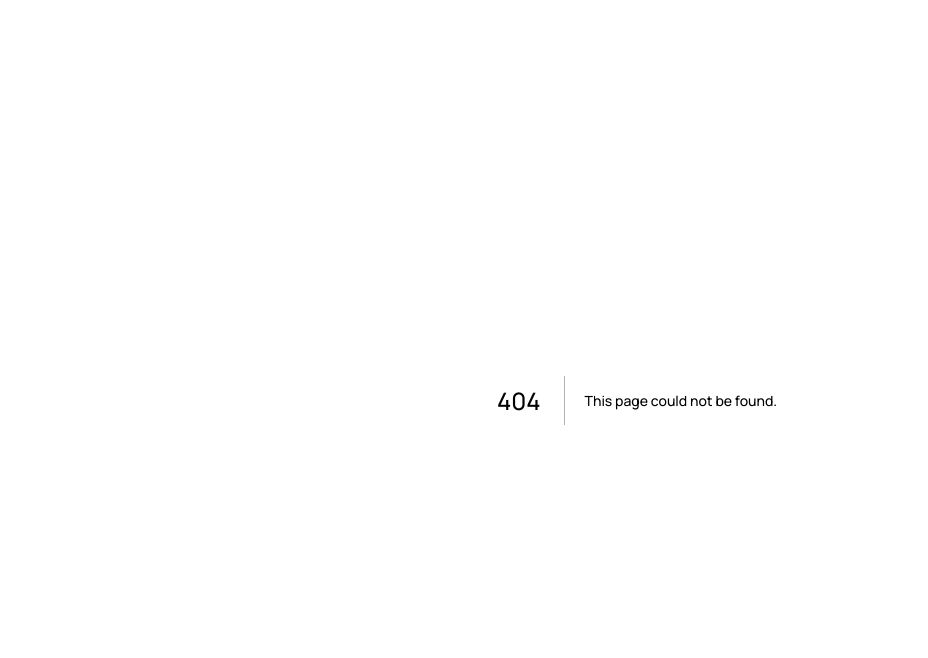
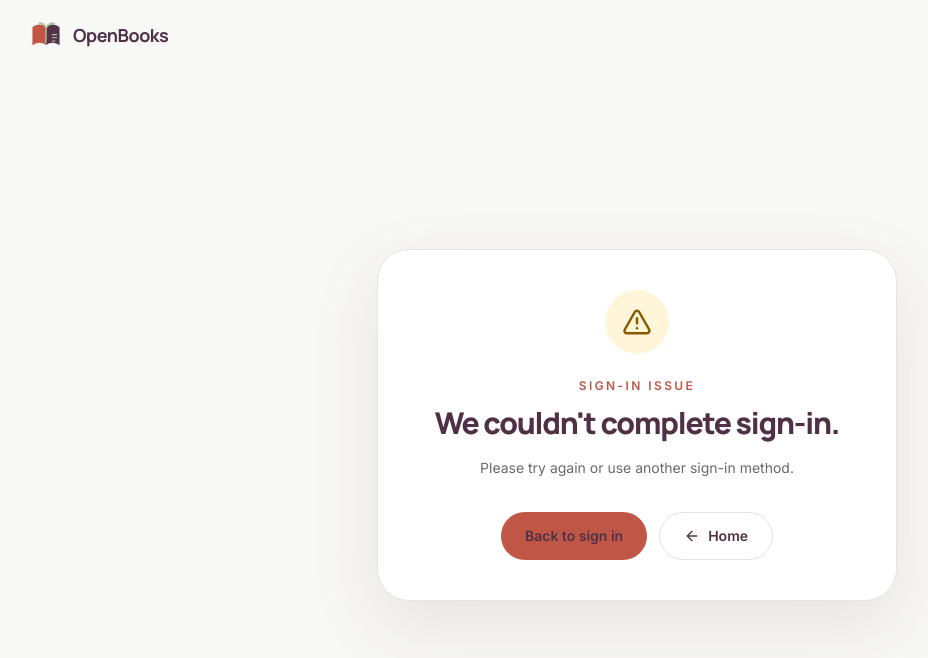
Before and after one commit to awesomeakokayo/OpenBooks, a Next.js app: page /auth-error in a window 1280 px wide. Before the commit this address had no page. Shown: the top 658 px of the page, without its empty margins (3-931 px from the left). Built offline with nearby package versions, Linux system fonts and the light colour scheme.

Commit message:
feat: add safe OAuth authentication error page

```diff
--- /dev/null
+++ b/app/auth-error/page.tsx
@@ -0,0 +1,56 @@
+import Link from "next/link";
+import { AlertTriangle, ArrowLeft } from "lucide-react";
+import { OpenBooksBrandMark } from "@/components/openbooks-brand-mark";
+
+const messages: Record<string, { title: string; body: string }> = {
+  OAuthAccountNotLinked: {
+    title: "This login is already associated with another sign-in method.",
+    body: "Sign in with the method you originally used for OpenBooks. Automatic account linking is disabled for security.",
+  },
+  AccessDenied: {
+    title: "Sign-in was not completed.",
+    body: "The sign-in provider did not allow the request to continue. Please try again.",
+  },
+  Configuration: {
+    title: "Sign-in is not configured yet.",
+    body: "This sign-in method needs to be configured by the OpenBooks administrator before it can be used.",
+  },
+};
+
+export default async function AuthErrorPage({
+  searchParams,
+}: {
+  searchParams: Promise<{ error?: string }>;
+}) {
+  const { error } = await searchParams;
+  const message = messages[error || ""] ?? {
+    title: "We couldn't complete sign-in.",
+    body: "Please try again or use another sign-in method.",
+  };
+
+  return (
+    <main className="min-h-screen bg-[#F8F8F6] text-[#503047]">
+      <header className="mx-auto flex w-full max-w-[1320px] items-center px-5 py-5 lg:px-8">
+        <Link href="/" className="flex items-center gap-2.5">
+          <OpenBooksBrandMark size={34} />
+          <span className="font-heading text-lg font-bold tracking-tight">OpenBooks</span>
+        </Link>
+      </header>
+
+      <section className="flex min-h-[calc(100vh-88px)] items-center justify-center px-5 py-10">
+        <div className="w-full max-w-[520px] rounded-[32px] border border-[#E5E3DF] bg-white p-8 text-center shadow-[0_25px_70px_rgba(80,48,71,0.10)] sm:p-10">
+          <div className="mx-auto flex h-16 w-16 items-center justify-center rounded-full bg-[#FFF5D9] text-[#8A5A00]">
+            <AlertTriangle size={30} />
+          </div>
+          <p className="mt-6 text-xs font-semibold uppercase tracking-[0.2em] text-[#C05746]">Sign-in issue</p>
+          <h1 className="mt-3 font-heading text-3xl font-extrabold tracking-[-0.04em]">{message.title}</h1>
+          <p className="mx-auto mt-4 max-w-[40ch] text-sm leading-6 text-[#6F6670]">{message.body}</p>
+          <div className="mt-8 flex flex-col justify-center gap-3 sm:flex-row">
+            <Link href="/login" className="inline-flex h-12 items-center justify-center rounded-2xl bg-[#C05746] px-6 text-sm font-semibold text-white">Back to sign in</Link>
+            <Link href="/" className="inline-flex h-12 items-center justify-center gap-2 rounded-2xl border border-[#E5E3DF] bg-white px-6 text-sm font-semibold text-[#503047]"><ArrowLeft size={16} /> Home</Link>
+          </div>
+        </div>
+      </section>
+    </main>
+  );
+}
```
